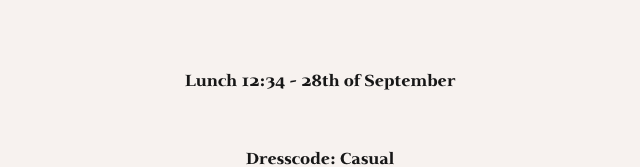
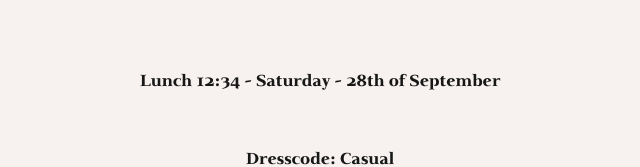
Before and after one commit to iamtienng/for-arrietty.iamtienng.com, a Next.js app: page / in a window 1280 px wide. Shown: the part 2924-3091 px from the top of the page, without its empty margins (320-960 px from the left). Built offline with nearby package versions, Linux system fonts and the light colour scheme.

Commit message:
feat: add Saturday to the date

```diff
--- a/src/app/page.js
+++ b/src/app/page.js
@@ -343,7 +343,7 @@ export default function Gallery() {
           }}
         >
           <h1 className="ghibli-bold-font text-xl text-black">
-            Lunch 12:34 - 28th of September
+            Lunch 12:34 - Saturday - 28th of September
           </h1>
           <br />
           <h1
```
